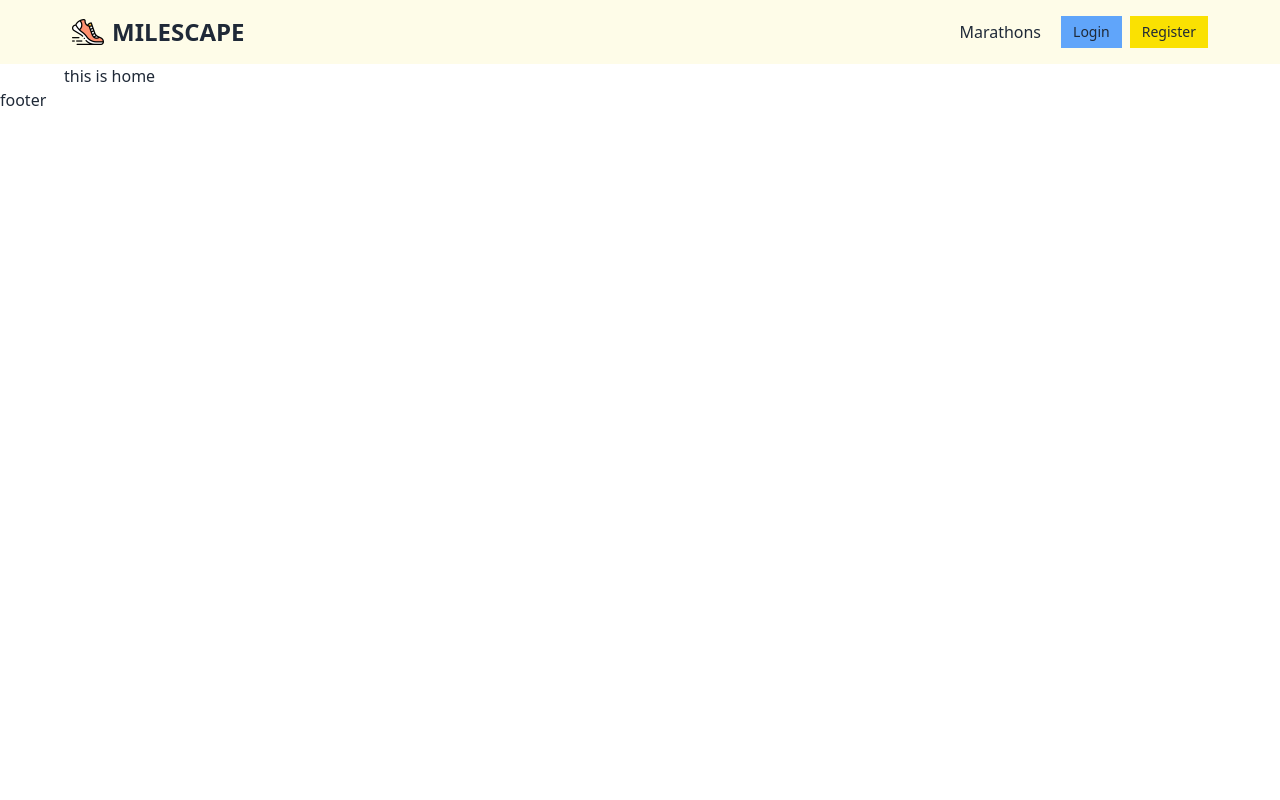
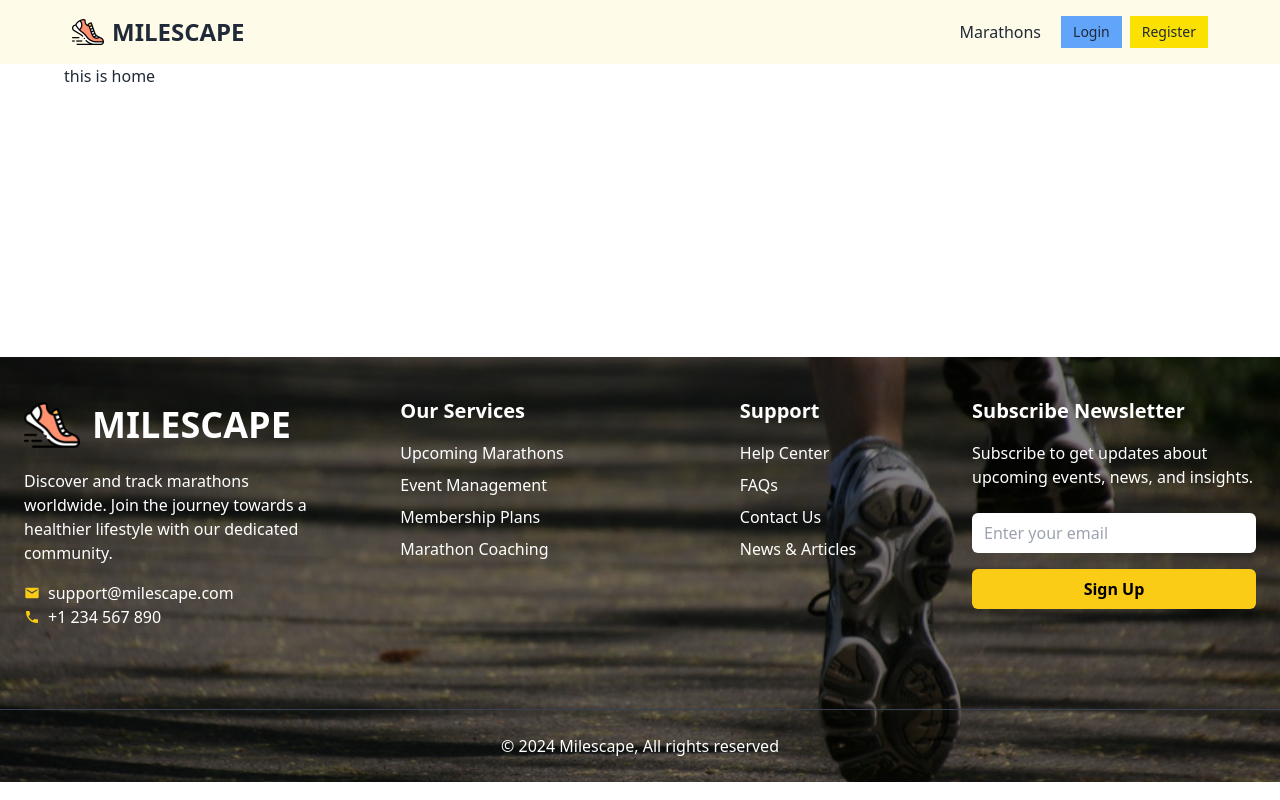
Before and after one commit to Nabilabintaakter/MileScape-client, a React (Vite) app: page / in a window 1280 px wide. Built offline with nearby package versions, Linux system fonts and the light colour scheme.

Commit message:
added footer section

```diff
--- a/package.json
+++ b/package.json
@@ -14,6 +14,7 @@
     "match-sorter": "^8.0.0",
     "react": "^18.3.1",
     "react-dom": "^18.3.1",
+    "react-icons": "^5.4.0",
     "react-router-dom": "^6.28.1",
     "sort-by": "^1.2.0"
   },
--- a/src/components/shared/Footer.jsx
+++ b/src/components/shared/Footer.jsx
@@ -1,11 +1,125 @@
-import React from 'react';
+import footer from '../../assets/footer.jpg';
+import logo from '../../assets/logoo.png';
+import { MdEmail, MdPhone } from "react-icons/md";
 
 const Footer = () => {
-    return (
+  return (
+    <footer
+      style={{
+        backgroundImage: `url(${footer})`,
+        backgroundSize: "cover",
+        backgroundPosition: "center",
+        backgroundRepeat: "no-repeat",
+      }}
+      className="text-white relative"
+    >
+      {/* Background Overlay */}
+      <div className="absolute inset-0 bg-black/50"></div>
+
+      <div className="w-full mx-auto max-w-7xl px-6 py-10 relative z-10 grid grid-cols-1 sm:grid-cols-2 lg:grid-cols-4 gap-8">
+        {/* About Section */}
         <div>
-            footer
+          <div className="flex items-center gap-3">
+            <img className="w-10 md:w-14" src={logo} alt="Milescape Logo" />
+            <h2 className="text-2xl md:text-3xl xl:text-4xl font-bold">MILESCAPE</h2>
+          </div>
+          <p className="mt-4 text-sm md:text-base">
+            Discover and track marathons worldwide. Join the journey towards a healthier lifestyle with our dedicated community.
+          </p>
+          <p className="mt-4 flex items-center text-sm md:text-base">
+            <MdEmail className="mr-2 text-yellow-400" /> support@milescape.com
+          </p>
+          <p className="flex items-center text-sm md:text-base">
+            <MdPhone className="mr-2 text-yellow-400" /> +1 234 567 890
+          </p>
         </div>
-    );
+
+        {/* Our Services */}
+        <div className="flex sm:justify-center">
+          <div>
+            <h3 className="text-lg md:text-xl font-bold">Our Services</h3>
+            <ul className="mt-4 space-y-2 text-sm md:text-base">
+              <li>
+                <a href="#" className="hover:text-yellow-300">
+                  Upcoming Marathons
+                </a>
+              </li>
+              <li>
+                <a href="#" className="hover:text-yellow-300">
+                  Event Management
+                </a>
+              </li>
+              <li>
+                <a href="#" className="hover:text-yellow-300">
+                  Membership Plans
+                </a>
+              </li>
+              <li>
+                <a href="#" className="hover:text-yellow-300">
+                  Marathon Coaching
+                </a>
+              </li>
+            </ul>
+          </div>
+        </div>
+
+        {/* Support */}
+        <div className="md:flex md:justify-center">
+          <div>
+            <h3 className="text-lg md:text-xl font-bold">Support</h3>
+            <ul className="mt-4 space-y-2 text-sm md:text-base">
+              <li>
+                <a href="#" className="hover:text-yellow-300">
+                  Help Center
+                </a>
+              </li>
+              <li>
+                <a href="#" className="hover:text-yellow-300">
+                  FAQs
+                </a>
+              </li>
+              <li>
+                <a href="#" className="hover:text-yellow-300">
+                  Contact Us
+                </a>
+              </li>
+              <li>
+                <a href="#" className="hover:text-yellow-300">
+                  News & Articles
+                </a>
+              </li>
+            </ul>
+          </div>
+        </div>
+
+        {/* Subscribe Section */}
+        <div>
+          <h3 className="text-lg md:text-xl font-bold">Subscribe Newsletter</h3>
+          <p className="mt-4 text-sm md:text-base">
+            Subscribe to get updates about upcoming events, news, and insights.
+          </p>
+          <form className="mt-6 flex flex-col lg:flex-col">
+            <input
+              type="email"
+              placeholder="Enter your email"
+              className="w-full px-3 py-2 mb-4 lg:mb-4 rounded-md text-black"
+            />
+            <button
+              type="submit"
+              className="bg-yellow-400 px-4 py-2 rounded-md text-black font-bold hover:bg-yellow-300"
+            >
+              Sign Up
+            </button>
+          </form>
+        </div>
+      </div>
+
+      {/* Footer Bottom */}
+      <div className="mt-10 border-t border-gray-700 py-6 text-center relative z-10">
+        <p className="text-sm md:text-base">&copy; 2024 Milescape, All rights reserved</p>
+      </div>
+    </footer>
+  );
 };
 
 export default Footer;
--- a/src/layout/MainLayout.jsx
+++ b/src/layout/MainLayout.jsx
@@ -7,7 +7,7 @@ const MainLayout = () => {
     return (
         <div>
             <Navbar></Navbar>
-            <div className="w-[90%] mx-auto max-w-7xl">
+            <div className="w-[90%] mx-auto max-w-7xl min-h-[calc(100vh-808px)] md:min-h-[calc(100vh-507px)]">
                 <Outlet></Outlet>
             </div>
             <Footer></Footer>
```
Also changed, not shown: src/assets/footer.jpg (added), 1 other file (tests, documents, lock files or other folders).
